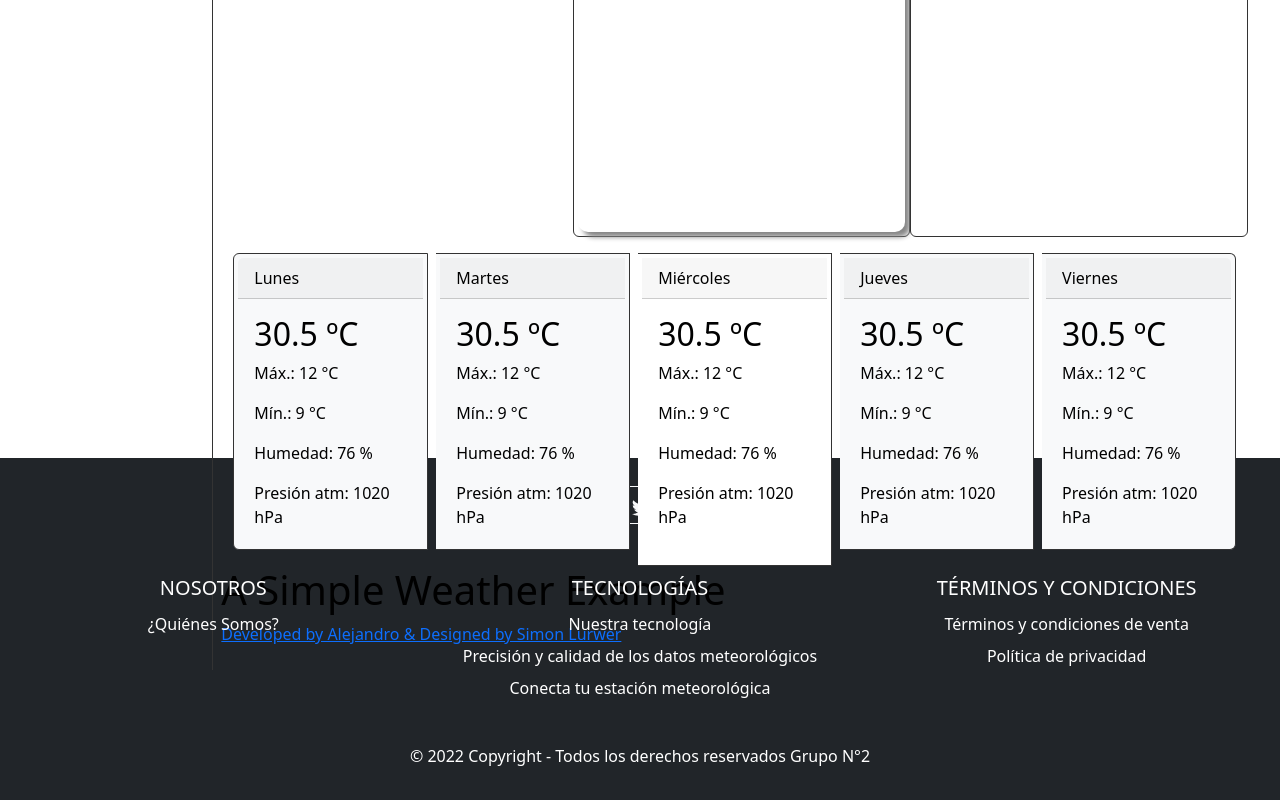
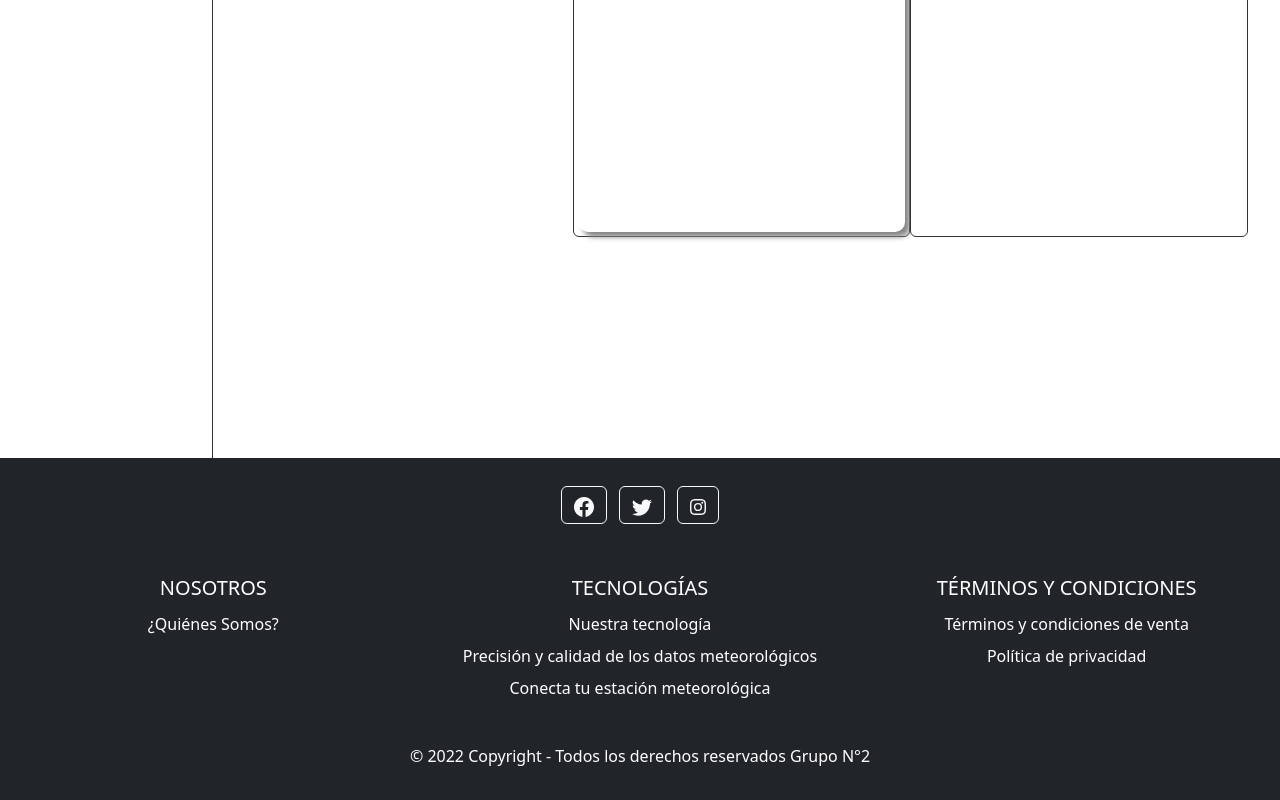
Before and after one commit to DiegoLetelier/DashboardBootcamp, a plain HTML site: page index.html in a window 1280 px wide. Shown: the part 438-1238 px from the top of the page. Drawn offline with nearby package versions, Linux system fonts and the light colour scheme.

Commit message:
se corrigen las cards

```diff
--- a/index.html
+++ b/index.html
@@ -104,71 +104,15 @@
                         </div>
 
 
-                    <!-- tarjetas -->
-                    <div class="card-group gap-2 mt-3">
-                        <div class="card text-bg-light mb-3">
-                            <div class="card-header">Lunes</div>
-                            <div class="card-body">
-                                <h2 class="card-title">30.5 ºC</h2>
-                                <p class="card-text">Máx.: 12 °C</p>
-                                <p class="card-text">  Mín.: 9 °C</p>
-                                <p class="card-text">Humedad: 76 %</p>
-                                <p class="card-text">Presión atm: 1020 hPa</p>
-                            </div>
-                        </div>
-
-                        <div class="card text-bg-light mb-3">
-                            <div class="card-header">Martes</div>
-                            <div class="card-body">
-                                <h2 class="card-title">30.5 ºC</h2>
-                                <p class="card-text">Máx.: 12 °C</p>
-                                <p class="card-text">  Mín.: 9 °C</p>
-                                <p class="card-text">Humedad: 76 %</p>
-                                <p class="card-text">Presión atm: 1020 hPa</p>
-                            </div>
-                        </div>
-                        <div class=card text-bg-light mb-3">
-                            <div class="card-header">Miércoles</div>
-                            <div class="card-body">
-                                <h2 class="card-title">30.5 ºC</h2>
-                                <p class="card-text">Máx.: 12 °C</p>
-                                <p class="card-text">  Mín.: 9 °C</p>
-                                <p class="card-text">Humedad: 76 %</p>
-                                <p class="card-text">Presión atm: 1020 hPa</p>
-                            </div>
-                        </div>
-
-                        <div class="card text-bg-light mb-3">
-                            <div class="card-header">Jueves</div>
-                            <div class="card-body">
-                                <h2 class="card-title">30.5 ºC</h2>
-                                <p class="card-text">Máx.: 12 °C</p>
-                                <p class="card-text">  Mín.: 9 °C</p>
-                                <p class="card-text">Humedad: 76 %</p>
-                                <p class="card-text">Presión atm: 1020 hPa</p>
-                            </div>
-                        </div>
-
-                        <div class="card text-bg-light mb-3">
-                            <div class="card-header">Viernes</div>
-                            <div class="card-body">
-                                <h2 class="card-title">30.5 ºC</h2>
-                                <p class="card-text">Máx.: 12 °C</p>
-                                <p class="card-text">  Mín.: 9 °C</p>
-                                <p class="card-text">Humedad: 76 %</p>
-                                <p class="card-text">Presión atm: 1020 hPa</p>
-                            </div>
-                        </div>
-
-                    </div>
         </div>    <!-- <div class="p-3"> -->
 
-            <div class="main-container">
+<!--             <div class="main-container">
                 <div class="heading">
-                <h1 class="heading__title">A Simple Weather Example</h1>
-                <p class="heading__credits"><a class="heading__link" target="_blank" href="#">Developed by Alejandro & Designed by Simon Lurwer</a></p>
+
+                </div> -->
+                <div id="cards" class="cards d-flex mt-5 gap-3">
+
                 </div>
-                <div id="cards" class="cards"></div>
             </div>
 
     </main>
```
